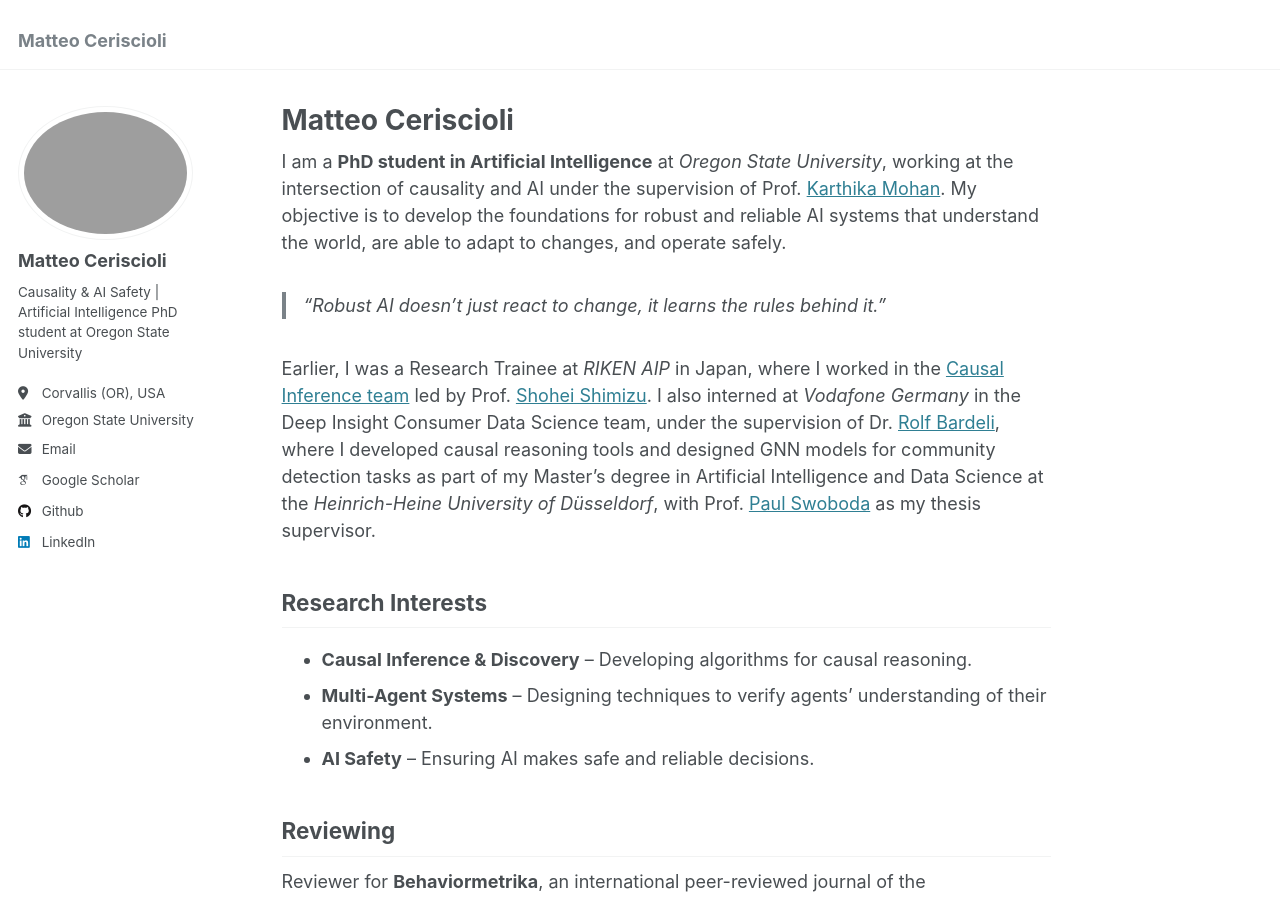
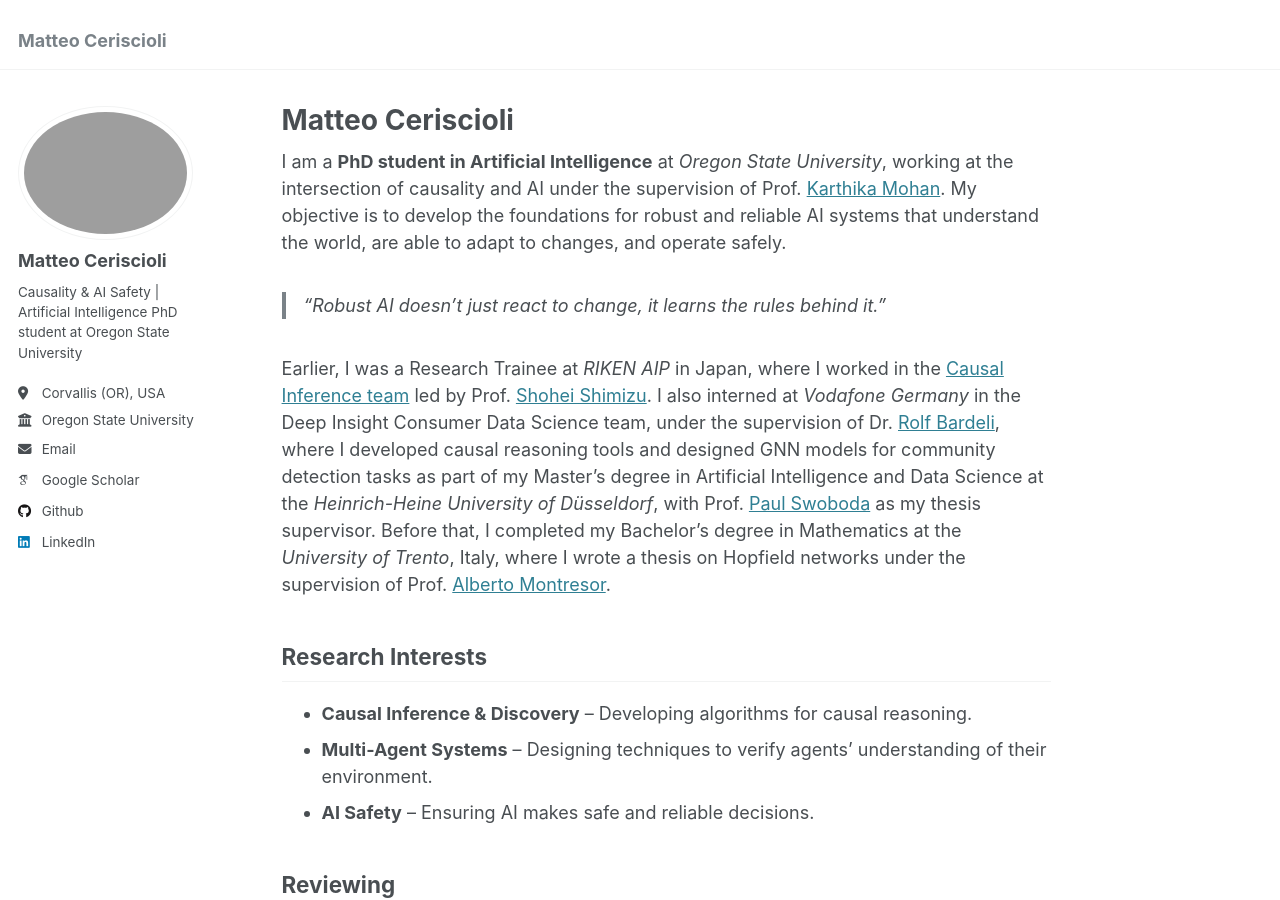
Before and after one commit to matteoceriscioli/matteoceriscioli.github.io, a Jekyll site: the page built from _pages/about.md, in a window 1280 px wide and 900 px high. Built offline with Jekyll 4.4.1, drawn with Linux system fonts in a browser that asks for light colours; some web fonts are replaced.

Commit message:
Update about.md

```diff
--- a/_pages/about.md
+++ b/_pages/about.md
@@ -11,7 +11,7 @@
 
 > *"Robust AI doesn't just react to change, it learns the rules behind it."*
 
-Earlier, I was a Research Trainee at *RIKEN AIP* in Japan, where I worked in the [Causal Inference team](https://www.riken.jp/en/research/labs/aip/generic_tech/cause_infer/index.html) led by Prof. [Shohei Shimizu](https://sites.google.com/view/sshimizu06/lab?authuser=0). I also interned at *Vodafone Germany* in the Deep Insight Consumer Data Science team, under the supervision of Dr. [Rolf Bardeli](https://www.linkedin.com/in/rolf-bardeli-30689a2/?originalSubdomain=de), where I developed causal reasoning tools and designed GNN models for community detection tasks as part of my Master’s degree in Artificial Intelligence and Data Science at the *Heinrich-Heine University of Düsseldorf*, with Prof. [Paul Swoboda](https://www.sarmata.hhu.de/) as my thesis supervisor.
+Earlier, I was a Research Trainee at *RIKEN AIP* in Japan, where I worked in the [Causal Inference team](https://www.riken.jp/en/research/labs/aip/generic_tech/cause_infer/index.html) led by Prof. [Shohei Shimizu](https://sites.google.com/view/sshimizu06/lab?authuser=0). I also interned at *Vodafone Germany* in the Deep Insight Consumer Data Science team, under the supervision of Dr. [Rolf Bardeli](https://www.linkedin.com/in/rolf-bardeli-30689a2/?originalSubdomain=de), where I developed causal reasoning tools and designed GNN models for community detection tasks as part of my Master’s degree in Artificial Intelligence and Data Science at the *Heinrich-Heine University of Düsseldorf*, with Prof. [Paul Swoboda](https://www.sarmata.hhu.de/) as my thesis supervisor. Before that, I completed my Bachelor's degree in Mathematics at the *University of Trento*, Italy, where I wrote a thesis on Hopfield networks under the supervision of Prof. [Alberto Montresor](https://cricca.disi.unitn.it/montresor/).
 
 ## Research Interests
 - **Causal Inference & Discovery** – Developing algorithms for causal reasoning.
```
